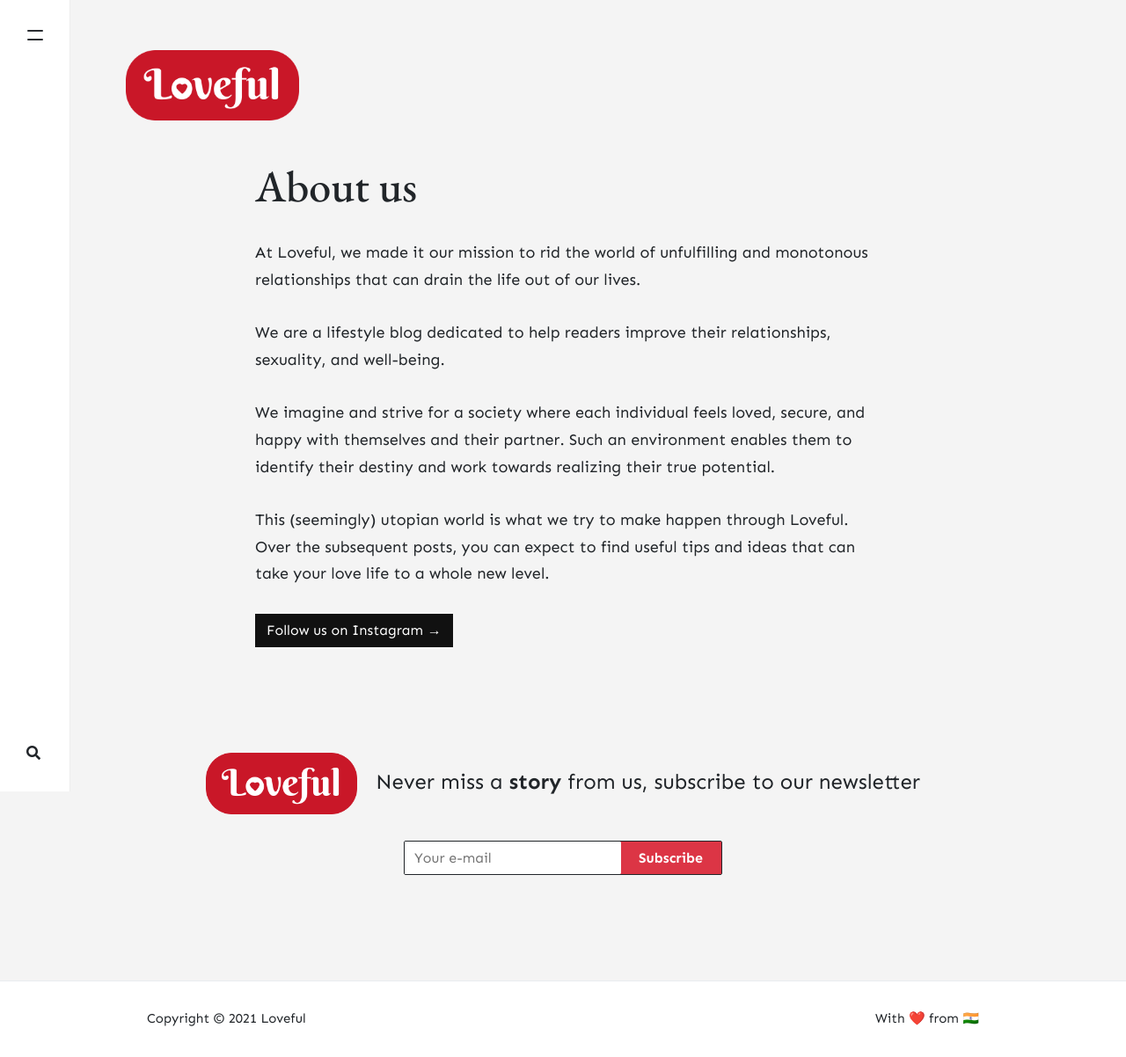
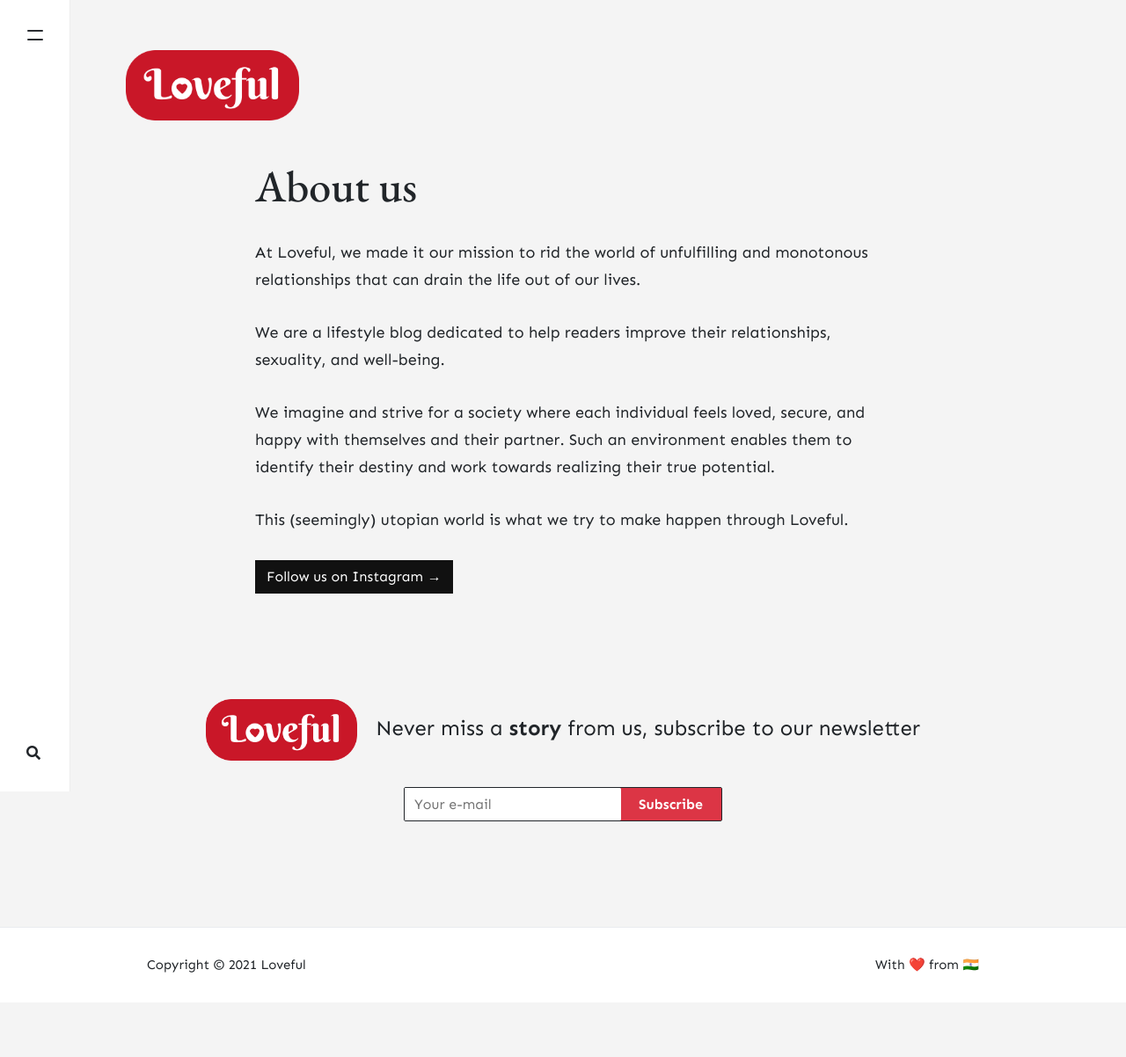
Before and after one commit to stackbit-projects/happy-zebra-28bc2, a Jekyll site: the page built from _pages/about.md, in a window 1280 px wide. Shown: the whole page at 88% size. Built offline with Jekyll 4.4.1, drawn with Linux system fonts in a browser that asks for light colours; nearby versions of some CDN libraries; comment, search, counter and statistics services are not loaded; after the commit the page ends 1140 px from its top, so only the background shows below that.

Commit message:
about.md: changed

```diff
--- a/_pages/about.md
+++ b/_pages/about.md
@@ -13,6 +13,6 @@
 
 We imagine and strive for a society where each individual feels loved, secure, and happy with themselves and their partner. Such an environment enables them to identify their destiny and work towards realizing their true potential.
 
-This (seemingly) utopian world is what we try to make happen through Loveful. Over the subsequent posts, you can expect to find useful tips and ideas that can take your love life to a whole new level.
+This (seemingly) utopian world is what we try to make happen through Loveful.
 
 <a target="_blank" href="https://instagram.com/loveful.in" class="btn btn-dark"> Follow us on Instagram &rarr;</a>
```
